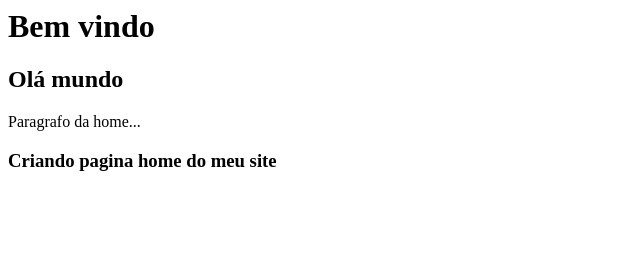
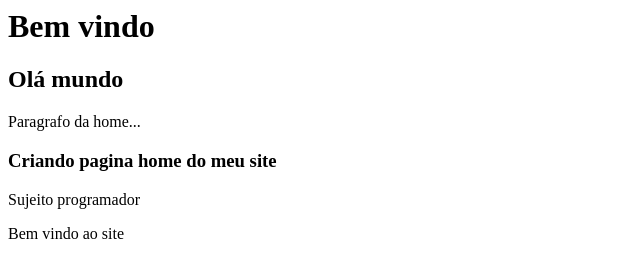
Before and after one commit to KevinJ-Souza/curso_github, a plain HTML site: page index.html in a window 1280 px wide. Shown: the whole page, without its empty margins (0-640 px from the left). Drawn offline with Linux system fonts and the light colour scheme.

Commit message:
Finalizando pagina home com toda descricao

```diff
--- a/index.html
+++ b/index.html
@@ -3,3 +3,5 @@
 <p>Paragrafo da home...</p>
 
 <h3>Criando pagina home do meu site</h3>
+<p>Sujeito programador</p
+<p>Bem vindo ao site</p>
```
Also changed, not shown: nomes.txt.
